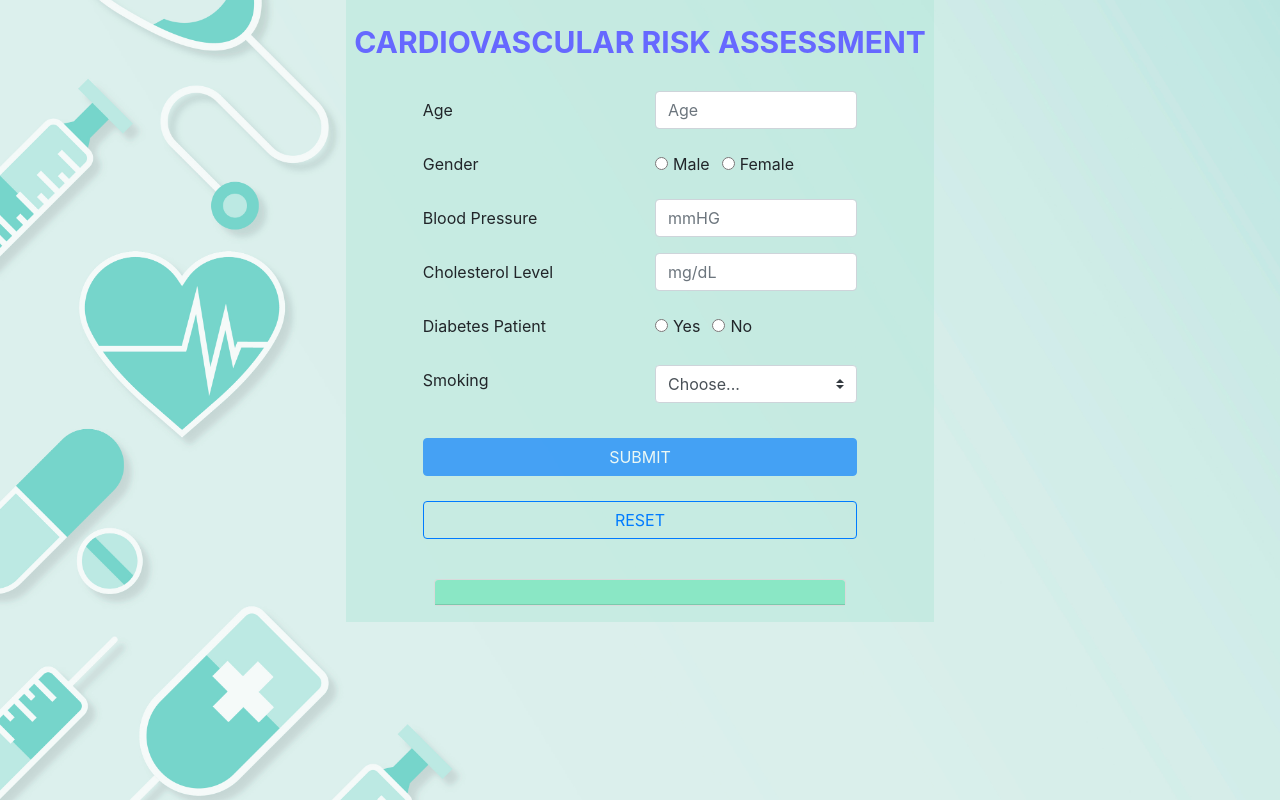
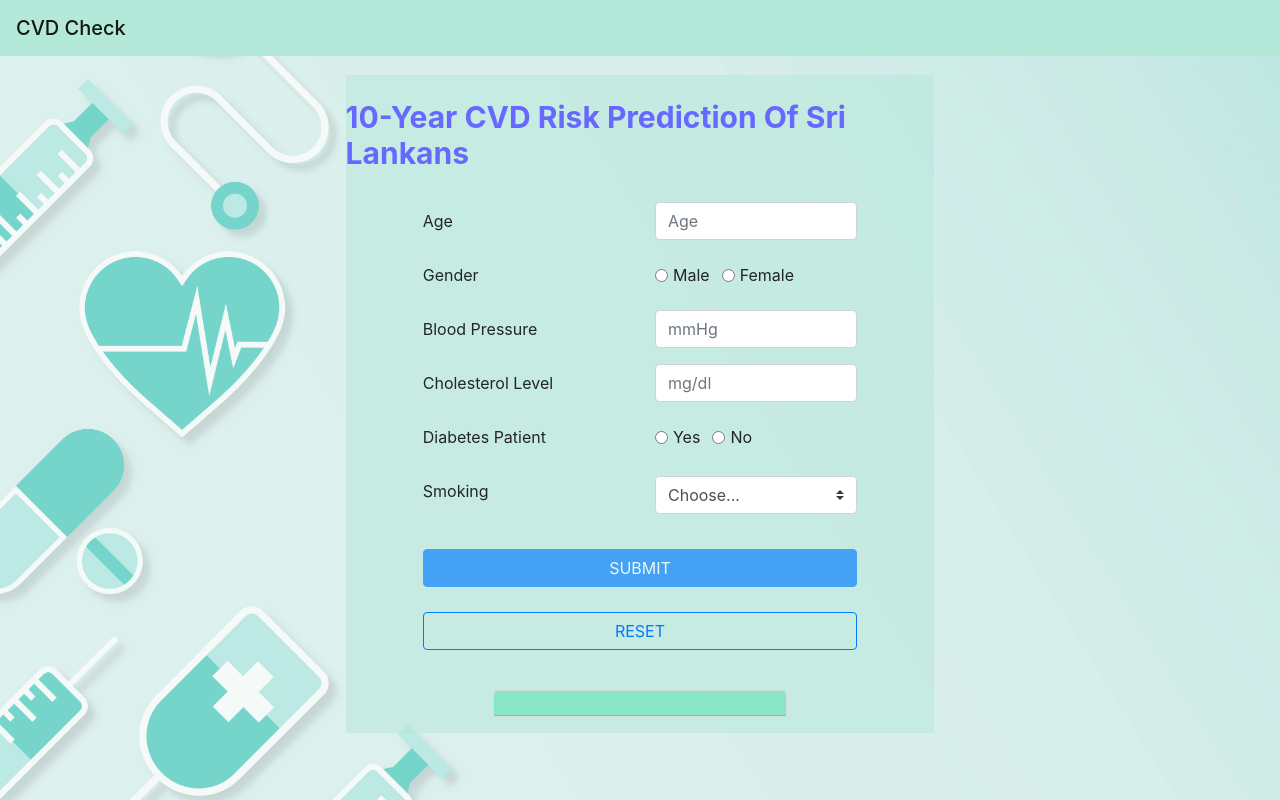
Before and after one commit to IT20012342/cardiovascular-frontend-repo, a React (Create React App) app: page /add in a window 1280 px wide. Built offline with nearby package versions, Linux system fonts and the light colour scheme.

Commit message:
Update frontend labels

```diff
--- a/src/components/addDetails.js
+++ b/src/components/addDetails.js
@@ -40,11 +40,11 @@ export default function AddDetails(){
     function generateResult(data){
         if(data === 0){
             setResultColor("blue")
-            setOutput("There is no risk of cardiovascular disease in the next ten years")
+            setOutput("Your Risk is < 20% ")
         }
         else if (data === 1){
             setResultColor("red")
-            setOutput("There is high risk of cardiovascular disease in the next ten years")
+            setOutput("Your Risk is > 20%")
         }
         else{
             alert("All the inputs are required")
@@ -83,9 +83,15 @@ export default function AddDetails(){
         backgroundRepeat: 'no-repeat',
         width: '100vw',
         height: '100vh'}}>
-            <div class = 'borderClass' style={{margin:'auto', backgroundColor: 'rgba(180, 232, 217, 0.5)', width: '46%'}}>
+
+<nav class="navbar navbar-light"  style={{backgroundColor: 'rgba(180, 232, 217, 1)'}}>
+  <span class="navbar-brand mb-0 h1">CVD Check</span>
+</nav>
+
+
+            <div class = 'borderClass' style={{margin:'auto', backgroundColor: 'rgba(180, 232, 217, 0.5)', width: '46%', marginTop: '1.5%'}}>
             <div className="d-flex justify-content-center">
-                <h1 style={{color: '#6668ff', paddingBottom: '4%', fontSize: 30, paddingTop: '4%', fontWeight: 'bolder'}}> CARDIOVASCULAR RISK ASSESSMENT</h1>
+                <h1 style={{color: '#6668ff', paddingBottom: '4%', fontSize: 30, paddingTop: '4%', fontWeight: 'bolder'}}> 10-Year CVD Risk Prediction Of Sri Lankans</h1>
             </div>
 
             <div class="form-group" className="d-flex justify-content-center">
@@ -128,7 +134,7 @@ export default function AddDetails(){
                     <div class="form-group row">
                         <label class="col-sm col-form-label">Blood Pressure</label>
                         <div class="col-sm">
-                            <input type="number" class="form-control" id="bloodPressure" placeholder="mmHG" value={bloodpressure}
+                            <input type="number" class="form-control" id="bloodPressure" placeholder="mmHg" value={bloodpressure}
                             onChange={(e) => {
                             setbloodpressure(e.target.value);
                             }}
@@ -140,7 +146,7 @@ export default function AddDetails(){
                     <div class="form-group row">
                         <label class="col-sm col-form-label">Cholesterol Level</label>
                         <div class="col-sm">
-                            <input type="number" class="form-control" id="cholesterolLevel" placeholder="mg/dL"
+                            <input type="number" class="form-control" id="cholesterolLevel" placeholder="mg/dl"
                             onChange={(e) => {
                             setCholesterol(e.target.value);
                             }}
@@ -195,7 +201,7 @@ export default function AddDetails(){
             </div>
 
             <div className="d-flex justify-content-center" style={{marginTop:40}}>
-                <div class="card bg-light mb-3 " style={{width:'70%'}}>
+                <div class="card bg-light mb-3 " style={{width:'50%'}}>
                     <div className="card-header text-center font-weight-bold" style={{backgroundColor: '#8AE7C5'}}>
                         <p className="card-text text-center" style={{color: resultColor}}>{output}</p>
                     </div>
--- a/src/components/style.css
+++ b/src/components/style.css
@@ -5,9 +5,3 @@
       width: '90%'
   }
   }
-
-  .borderClass{
-    margin:'auto';
-    background-color: 'rgba(180, 232, 217, 0.5)';
-    width: '40%'
-  }
```
